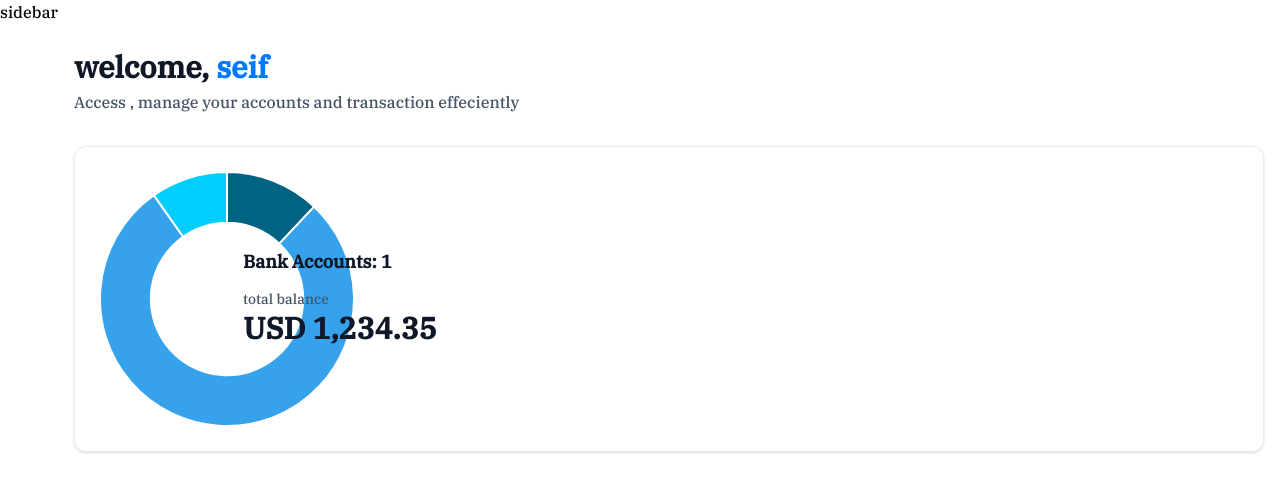
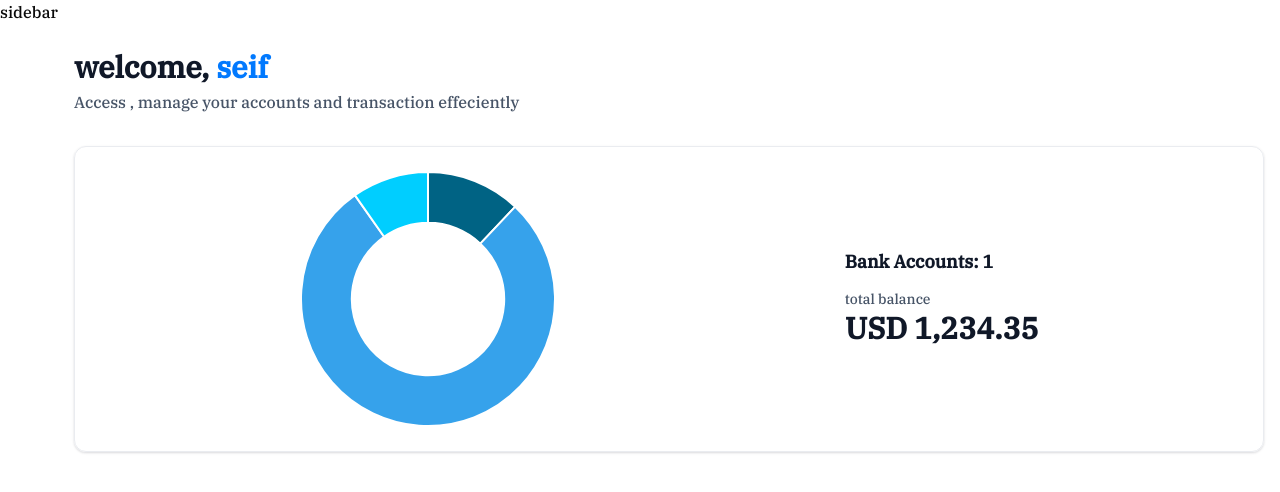
Before and after one commit to seif1125/bankly, a Next.js app: page / in a window 1280 px wide. Shown: the top 492 px of the page. Built offline with nearby package versions, Linux system fonts and the light colour scheme.

Commit message:
add justify around to add spaces

```diff
--- a/app/globals.css
+++ b/app/globals.css
@@ -118,7 +118,7 @@
   }
 
   .total-balance {
-    @apply flex w-full items-center gap-4 rounded-xl border border-gray-200 p-4 shadow-chart sm:gap-6 sm:p-6;
+    @apply flex justify-around w-full items-center gap-4 rounded-xl border border-gray-200 p-4 shadow-chart sm:gap-6 sm:p-6;
   }
 
   .total-balance-chart {
```
